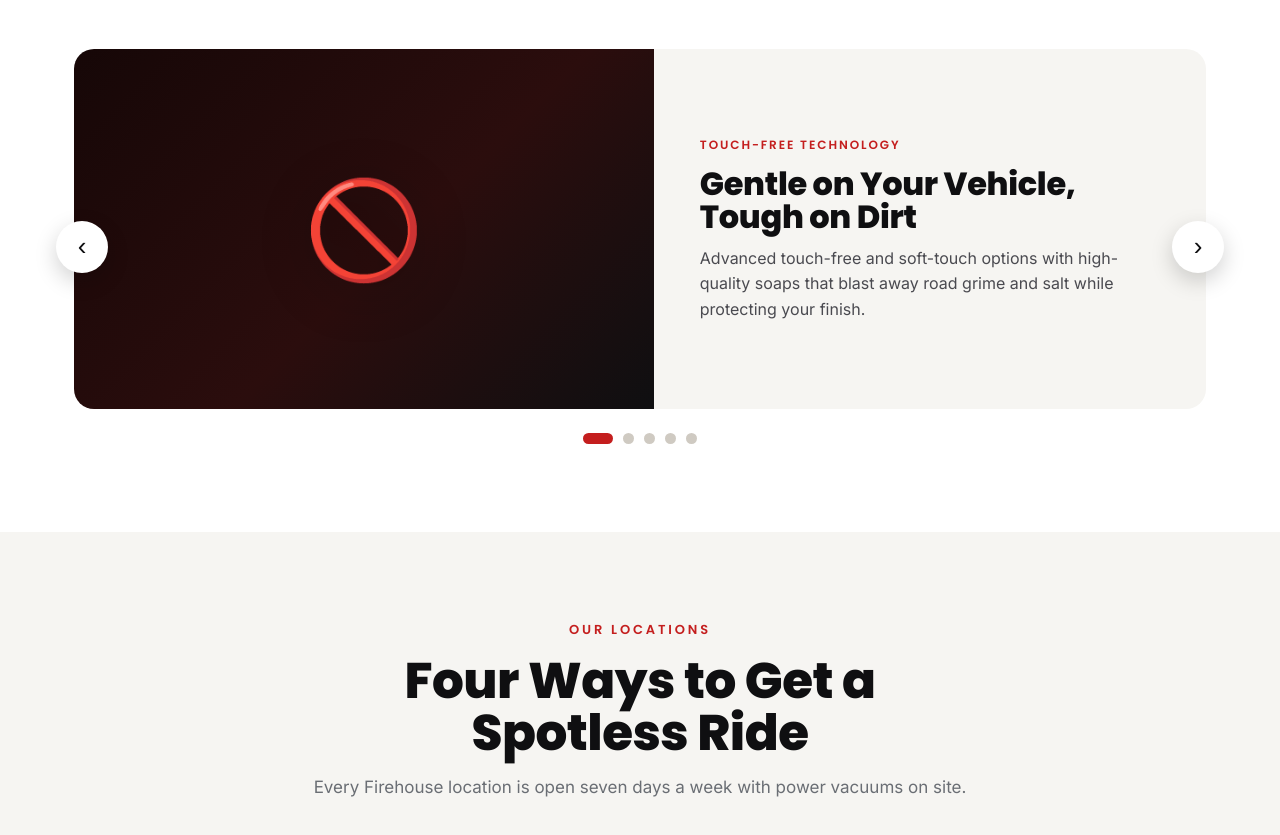
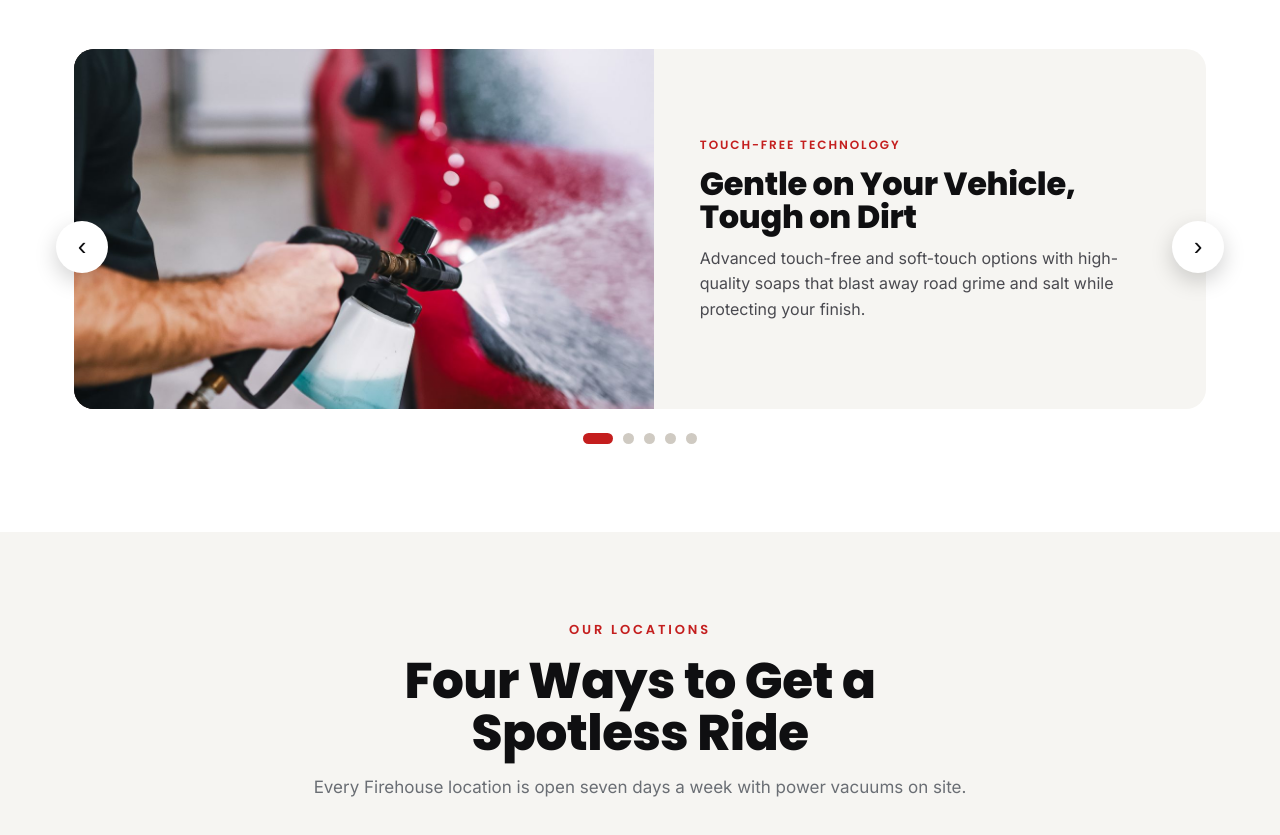
Before and after one commit to cade-auragens/Car-Wash, a website built with Vite: page index.html in a window 1280 px wide. Shown: the part 2811-3646 px from the top of the page. Built offline with nearby package versions, Linux system fonts and the light colour scheme.

Commit message:
Signature Services carousel: replace emoji with real car-wash photos
Swap the five emoji tiles for licensed royalty-free photos (Pexels, free
for commercial use): touch-free foam spray, water rinse, high-pressure
wash, foaming soap, and wheel cleaning. Images bundled in src/assets and
wired via data-sig + object-fit cover.

Co-Authored-By: Claude Opus 4.8 <noreply@anthropic.com>

```diff
--- a/index.html
+++ b/index.html
@@ -191,7 +191,7 @@
         <div class="track-mask">
           <div class="track" id="track">
             <div class="scard">
-              <div class="art a1"><div class="ic">🚫</div></div>
+              <div class="art a1"><img class="art-img" data-sig="touchfree" alt="Touch-free foam being sprayed onto a car" /></div>
               <div class="body">
                 <div class="kicker">Touch-Free Technology</div>
                 <h3>Gentle on Your Vehicle, Tough on Dirt</h3>
@@ -203,7 +203,7 @@
               </div>
             </div>
             <div class="scard">
-              <div class="art a2"><div class="ic">💧</div></div>
+              <div class="art a2"><img class="art-img" data-sig="rinse" alt="Car being rinsed with water" /></div>
               <div class="body">
                 <div class="kicker">Spot-Free Rinse</div>
                 <h3>A Flawless, Streak-Free Shine</h3>
@@ -214,7 +214,7 @@
               </div>
             </div>
             <div class="scard">
-              <div class="art a3"><div class="ic">⚡</div></div>
+              <div class="art a3"><img class="art-img" data-sig="undercarriage" alt="High-pressure wash blasting away grime" /></div>
               <div class="body">
                 <div class="kicker">Undercarriage Blast</div>
                 <h3>Powerful Undercarriage Wash</h3>
@@ -225,7 +225,7 @@
               </div>
             </div>
             <div class="scard">
-              <div class="art a4"><div class="ic">🧼</div></div>
+              <div class="art a4"><img class="art-img" data-sig="foam" alt="Car covered in cleaning foam" /></div>
               <div class="body">
                 <div class="kicker">Foaming Brush</div>
                 <h3>Deep-Clean Triple Foam</h3>
@@ -236,7 +236,7 @@
               </div>
             </div>
             <div class="scard">
-              <div class="art a5"><div class="ic">🛞</div></div>
+              <div class="art a5"><img class="art-img" data-sig="wheel" alt="Wheel and tire being cleaned" /></div>
               <div class="body">
                 <div class="kicker">Tire &amp; Wheel</div>
                 <h3>Bright, Detailed Wheels</h3>
--- a/src/main.ts
+++ b/src/main.ts
@@ -3,6 +3,19 @@ import logoUrl from "./assets/logo.png";
 import heroPoster from "./assets/hero-poster.jpg";
 import heroVideo from "./assets/hero.mp4";
 import firetruckUrl from "./assets/firetruck.jpg";
+import sigTouchfree from "./assets/sig-touchfree.jpg";
+import sigRinse from "./assets/sig-rinse.jpg";
+import sigUndercarriage from "./assets/sig-undercarriage.jpg";
+import sigFoam from "./assets/sig-foam.jpg";
+import sigWheel from "./assets/sig-wheel.jpg";
+
+const signatureImages: Record<string, string> = {
+  touchfree: sigTouchfree,
+  rinse: sigRinse,
+  undercarriage: sigUndercarriage,
+  foam: sigFoam,
+  wheel: sigWheel,
+};
 
 /** Point every logo <img data-logo> at the bundled asset URL. */
 function initLogos(): void {
@@ -19,6 +32,16 @@ function initFoundationImage(): void {
     .querySelectorAll<HTMLImageElement>("img[data-firetruck]")
     .forEach((img) => {
       img.src = firetruckUrl;
+    });
+}
+
+/** Point each signature-services slide <img data-sig> at its bundled photo. */
+function initSignatureImages(): void {
+  document
+    .querySelectorAll<HTMLImageElement>("img[data-sig]")
+    .forEach((img) => {
+      const key = img.dataset.sig;
+      if (key && signatureImages[key]) img.src = signatureImages[key];
     });
 }
 
@@ -103,6 +126,7 @@ function initNewsletter(): void {
 
 initLogos();
 initFoundationImage();
+initSignatureImages();
 initHeroVideo();
 initMenu();
 initCarousel();
--- a/src/style.css
+++ b/src/style.css
@@ -512,6 +512,14 @@ section.blk {
 .scard .art .ic {
   font-size: 96px;
   filter: drop-shadow(0 10px 24px rgba(0, 0, 0, 0.35));
+}
+.scard .art .art-img {
+  position: absolute;
+  inset: 0;
+  width: 100%;
+  height: 100%;
+  object-fit: cover;
+  display: block;
 }
 .scard .body {
   background: var(--smoke);
```
Also changed, not shown: src/assets/sig-foam.jpg (added), src/assets/sig-rinse.jpg (added), src/assets/sig-touchfree.jpg (added), src/assets/sig-undercarriage.jpg (added), src/assets/sig-wheel.jpg (added).
